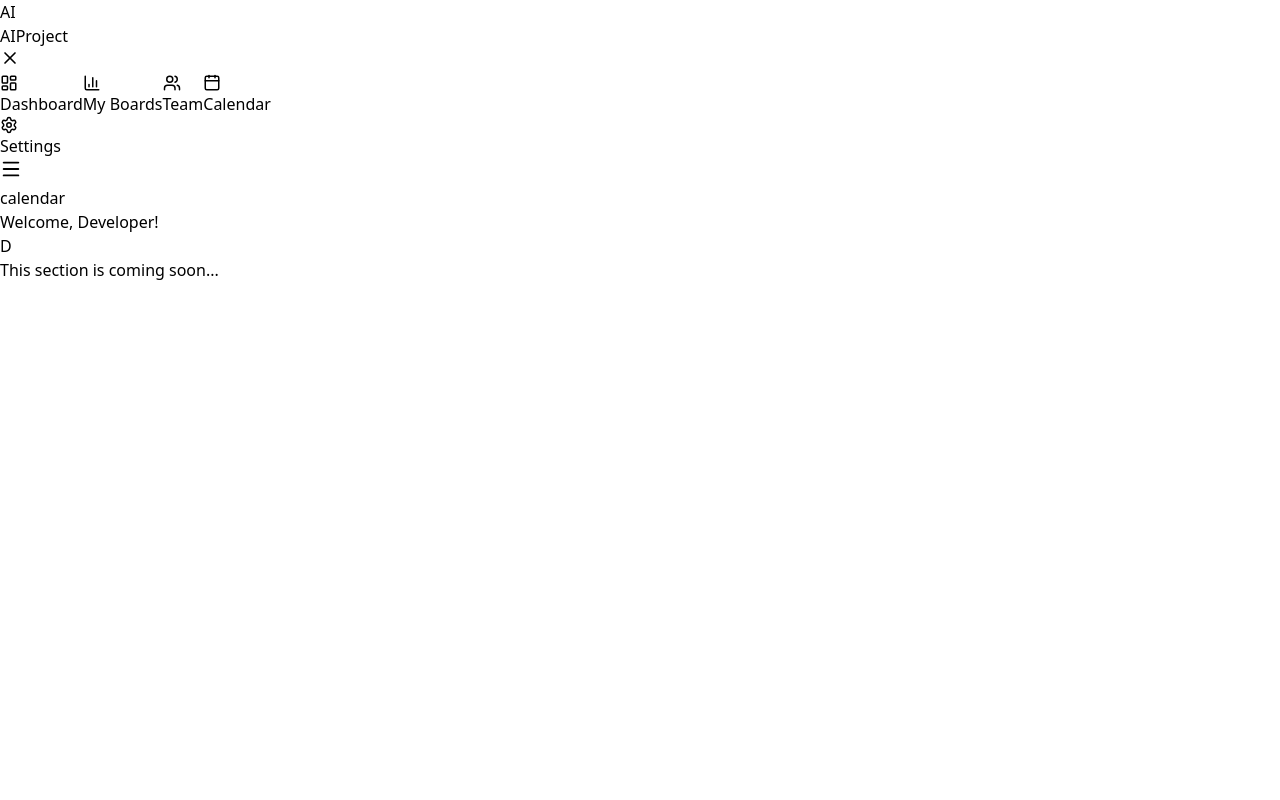
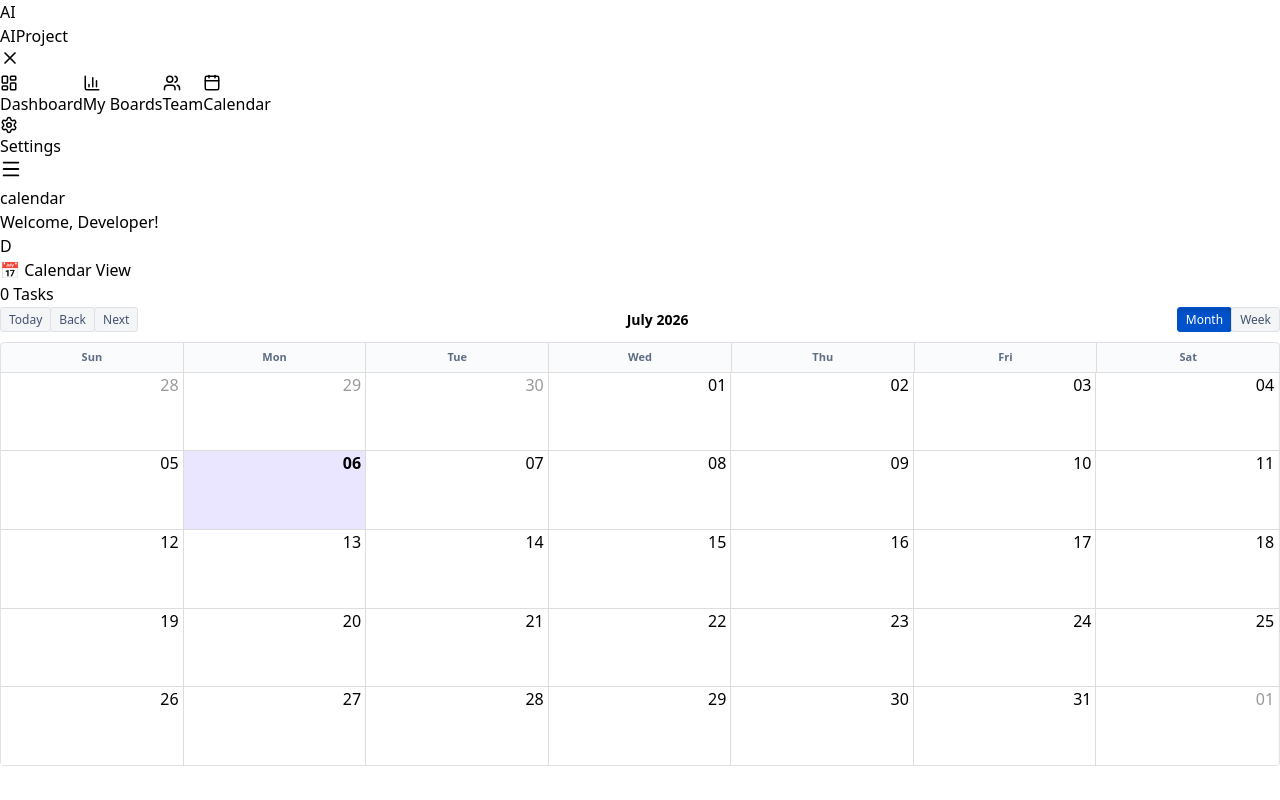
Before and after one commit to Lets-nisha/AIProjectManagementSaas, a React (Vite) app: page / in a window 1280 px wide. Both pictures are taken after a click on the button "Calendar". Built offline with nearby package versions, Linux system fonts and the light colour scheme; no server answers; the database is empty.

Commit message:
add calender

```diff
--- a/package.json
+++ b/package.json
@@ -13,7 +13,9 @@
     "@hello-pangea/dnd": "^18.0.1",
     "firebase": "^12.15.0",
     "lucide-react": "^1.23.0",
+    "moment": "^2.30.1",
     "react": "^19.2.7",
+    "react-big-calendar": "^1.20.0",
     "react-dom": "^19.2.7",
     "react-router-dom": "^7.18.1"
   },
--- a/src/App.jsx
+++ b/src/App.jsx
@@ -3,11 +3,12 @@ import PromptBox from './components/PromptBox';
 import KanbanBoard from './components/KanbanBoard';
 import Header from './components/Header';
 import SidebarPage from './components/Sidebar';
-import TeamPage from './components/TeamPage';
-import MyBoard from "./components/MyBoard";
+import TeamPage from './pages/TeamPage';
+import MyBoard from "./pages/MyBoard";
 
 import { db } from './firebase';
 import { doc, setDoc } from 'firebase/firestore';
+import CalendarPage from './pages/CalendarPage';
 
 const App = () => {
   const [activeTab, setActiveTab] = useState('dashboard');
@@ -80,7 +81,8 @@ const App = () => {
           )}
           {activeTab === 'team' && <TeamPage />}
           {activeTab === 'boards' && <MyBoard />}
-          {activeTab !== 'dashboard' && activeTab !== 'team' && activeTab !== 'boards' && (
+          {activeTab === 'calendar' && <CalendarPage />}
+          {activeTab !== 'dashboard' && activeTab !== 'team' && activeTab !== 'boards' && activeTab !== 'calendar' && (
             <div className="text-center text-slate-500 mt-12">This section is coming soon...</div>
           )}
         </div>
--- a/src/components/KanbanBoard.jsx
+++ b/src/components/KanbanBoard.jsx
@@ -61,10 +61,11 @@ const KanbanBoard = () => {
     const handleAssignMember = async (columnId, taskId, memberName) => {
         const updatedColumn = boardData[columnId].map((task) => {
             if (task.id === taskId) {
-                return { ...task, assignedTo: memberName };
+                return { ...task, assignedTo: memberName || "" };
             }
             return task;
         });
+
         const updatedData = {
             ...boardData,
             [columnId]: updatedColumn
@@ -77,6 +78,29 @@ const KanbanBoard = () => {
             console.log("Member assigned successfully! 🚀");
         } catch (error) {
             console.error("Error updating assignment:", error);
+        }
+    };
+
+    const handleDateChange = async (columnId, taskId, newDate) => {
+        const updatedColumn = boardData[columnId].map((task) => {
+            if (task.id === taskId) {
+                return { ...task, dueDate: newDate || "" };
+            }
+            return task;
+        });
+
+        const updatedData = {
+            ...boardData,
+            [columnId]: updatedColumn
+        };
+
+        setBoardData(updatedData);
+
+        try {
+            await setDoc(doc(db, "boards", "main-board"), updatedData);
+            console.log("Due date updated in Firebase! 📅");
+        } catch (error) {
+            console.error("Error updating date:", error);
         }
     };
 
@@ -121,8 +145,10 @@ const KanbanBoard = () => {
             console.error("Error conn`t save data in Firebase:", error);
         }
     };
-    const renderAssigneeDropdown = (columnId, task) => (
-        <div className="mt-3 pt-2 border-t border-slate-200 flex items-center justify-between">
+    const renderTaskControls = (columnId, task) => (
+        <div className="mt-3 pt-2 border-t border-slate-200 space-y-2"  >
+
+            <div className="flex items-center justify-between">
                 <span className="text-[10px] text-slate-500 font-semibold uppercase tracking-wider">Assignee:</span>
                 <select
                     value={task.assignedTo || ""}
@@ -137,6 +163,26 @@ const KanbanBoard = () => {
                     ))}
                 </select>
             </div>
+
+            {/* 📅 Due Date Input */}
+            <div className="flex items-center justify-between mt-1">
+                <span className="text-[10px] text-slate-500 font-semibold uppercase tracking-wider">Due Date:</span>
+                <input
+                    type="date"
+                    value={task.dueDate ? task.dueDate.substring(0, 10) : ""}
+                    onChange={(e) => {
+                        const selectedDate = e.target.value;
+                        if (selectedDate) {
+                            // 🟢 Exact same name call karna hai yahan
+                            handleDateChange(columnId, task.id, selectedDate);
+                        }
+                    }}
+                    className="text-xs bg-slate-50 border border-slate-300 rounded px-1 py-0.5 text-slate-700 focus:outline-none cursor-pointer"
+                />
+            </div>
+
+        </div>
+
     );
 
     if (loading) {
@@ -168,7 +214,7 @@ const KanbanBoard = () => {
                                                 className="bg-white p-3 rounded shadow mb-2 border border-slate-400 cursor-grab flex flex-col justify-between"
                                             >
                                                 <div className="text-slate-800 font-medium">{task.title}</div>
-                                                {renderAssigneeDropdown("todo", task)}
+                                                {renderTaskControls("todo", task)}
                                             </div>
                                         )}
 
@@ -198,7 +244,7 @@ const KanbanBoard = () => {
                                                 className="bg-white p-3 rounded shadow mb-2 border border-slate-400 cursor-grab flex flex-col justify-between"
                                             >
                                                 <div className="text-slate-800 font-medium">{task.title}</div>
-                                                {renderAssigneeDropdown("inProgress", task)}
+                                                {renderTaskControls("inProgress", task)}
                                             </div>
                                         )}
                                     </Draggable>
@@ -228,7 +274,7 @@ const KanbanBoard = () => {
                                                 className="bg-green p-3 rounded shadow mb-2 border  border-slate-400 cursor-grab flex flex-col justify-between"
                                             >
                                                 <div className="text-slate-800 font-medium">{task.title}</div>
-                                                {renderAssigneeDropdown("done", task)}
+                                                {renderTaskControls("done", task)}
                                             </div>
                                         )}
                                     </Draggable>
--- a/src/pages/CalendarPage.jsx
+++ b/src/pages/CalendarPage.jsx
@@ -1,9 +1,120 @@
-import React from 'react'
+import React, { useState, useEffect } from "react";
+import { Calendar, momentLocalizer } from "react-big-calendar";
+import moment from "moment";
+import "react-big-calendar/lib/css/react-big-calendar.css";
+import { db } from "../firebase";
+import { doc, onSnapshot } from "firebase/firestore";
+
+const localizer = momentLocalizer(moment);
 
 const CalendarPage = () => {
+    const [events, setEvents] = useState([]);
+    const [loading, setLoading] = useState(true);
+
+    useEffect(() => {
+        const unsubscribe = onSnapshot(doc(db, "boards", "main-board"), (docSnap) => {
+            if (docSnap.exists()) {
+                const data = docSnap.data();
+                const allTasks = [...(data.todo || []), ...(data.inProgress || []), ...(data.done || [])];
+                const tasksWithDates = allTasks.filter(task => task.dueDate && task.dueDate.trim() !== "");
+
+                const calendarEvents = tasksWithDates.map(task => {
+                    const parts = task.dueDate.split('-');
+                    const localDate = new Date(parts[0], parts[1] - 1, parts[2]);
+                    return {
+                        title: `${task.title} (${task.assignedTo || 'Unassigned'})`,
+                        start: localDate,
+                        end: localDate,
+                        allDay: true,
+                    };
+                });
+                setEvents(calendarEvents);
+            }
+            setLoading(false);
+        });
+        return () => unsubscribe();
+    }, []);
+
+    if (loading) {
+        return (
+            <div className="flex flex-col items-center justify-center h-[300px] bg-[#FAFBFC]">
+                <div className="animate-spin rounded-full h-5 w-5 border-2 border-[#0052CC] border-t-transparent mb-2"></div>
+                <p className="text-xs text-[#5E6C84]">Loading...</p>
+            </div>
+        );
+    }
+
     return (
-        <div>CalendarPage</div>
-    )
-}
+        <div className=" bg-white font-sans text-[#172B4D]  ">
+            {/* JIRA CUSTOM STYLE INJECTION (COMPACT SIZE) */}
+            <style>{`
+                .rbc-calendar { font-family: inherit; }
+                .rbc-event {
+                    background-color: #DEEBFF !important;
+                    color: #0747A6 !important;
+                    border: none !important;
+                    border-radius: 3px !important;
+                    padding: 1px 4px !important;
+                    font-size: 11px !important;
+                    font-weight: 600 !important;
+                }
+                .rbc-today { background-color: #EAE6FF !important; }
+                .rbc-header {
+                    padding: 6px 0 !important;
+                    font-weight: 600 !important;
+                    color: #5E6C84 !important;
+                    font-size: 11px !important;
+                }
+                /* Compact rows */
+                .rbc-month-row { min-height: 70px !important; }
+                .rbc-month-view {
+                    border: 1px solid #DFE1E6 !important;
+                    border-radius: 4px !important;
+                    background: #FAFBFC;
+                }
+                .rbc-day-bg { background: #FFFFFF; }
+                .rbc-toolbar button {
+                    color: #42526E !important;
+                    border: 1px solid #DFE1E6 !important;
+                    background: #F4F5F7 !important;
+                    border-radius: 3px !important;
+                    font-size: 12px !important;
+                    padding: 3px 8px !important;
+                }
+                .rbc-toolbar button:active, .rbc-toolbar button.rbc-active {
+                    background-color: #0052CC !important;
+                    color: white !important;
+                    border-color: #0052CC !important;
+                }
+                .rbc-toolbar-label {
+                    font-size: 14px !important;
+                    font-weight: 600 !important;
+                }
+            `}</style>
 
-export default CalendarPage
+            {/* JIRA MINI HEADER */}
+            <div className="flex justify-between items-center border-b border-[#DFE1E6] pb-2 mb-3">
+                <div>
+                    <h1 className="text-base font-semibold text-[#172B4D]">📅 Calendar View</h1>
+                </div>
+                <div className="bg-[#F4F5F7] border border-[#DFE1E6] rounded px-2 py-0.5 text-[11px] font-medium text-[#42526E]">
+                    <span>{events.length} Tasks</span>
+                </div>
+            </div>
+
+            {/* FIXED COMPACT HEIGHT */}
+            <div className="bg-white" style={{ height: "460px" }}>
+                <Calendar
+                    localizer={localizer}
+                    events={events}
+                    startAccessor="start"
+                    endAccessor="end"
+                    style={{ height: "100%" }}
+                    views={['month', 'week']}
+                />
+            </div>
+        </div>
+    );
+};
+
+export default CalendarPage;
```
Also changed, not shown: src/pages/BoardsPage.jsx (deleted, +0 -9 lines), src/pages/MyBoard.jsx (renamed from src/components/MyBoard.jsx), src/pages/TeamPage.jsx (renamed from src/components/TeamPage.jsx), 1 other file (tests, documents, lock files or other folders). Lines whose indentation alone changed are shown as unchanged.
